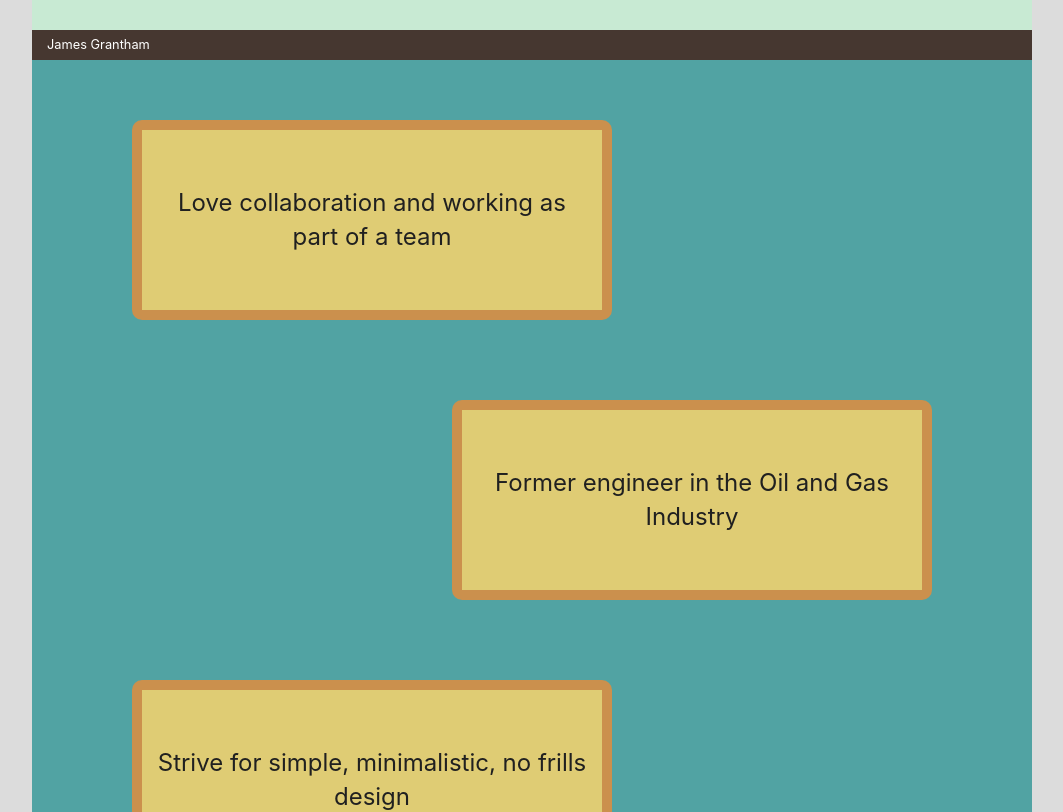
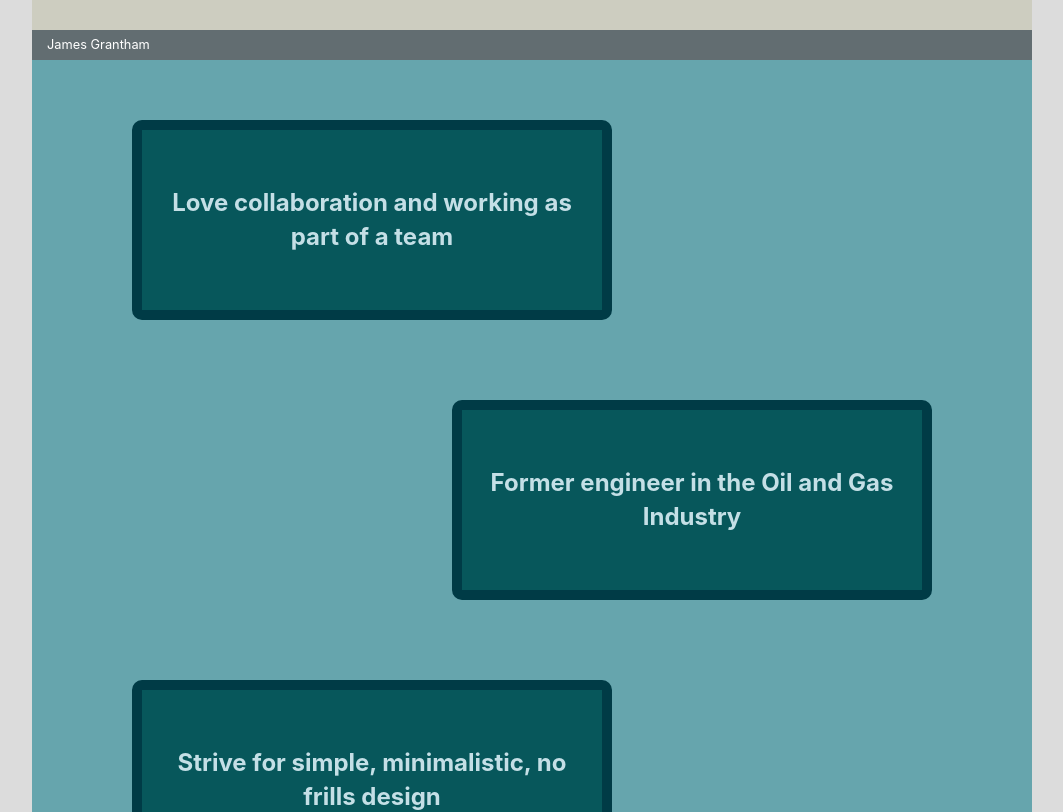
Before and after one commit to jrgrantham/james-grantham, a React (Create React App) app: page / in a window 1280 px wide. Shown: the part 740-1552 px from the top of the page, without its empty margins (108-1171 px from the left). Built offline with nearby package versions, Linux system fonts and the light colour scheme; no server answers.

Commit message:
Landing page colours

```diff
--- a/src/components/Boys.jsx
+++ b/src/components/Boys.jsx
@@ -7,7 +7,7 @@ export default function Boys() {
   return (
     <StyledBoys>
       <Content>
-        <h3 style={hstyle}>... and dedicated Father of three awesome boys!</h3>
+        <h3 style={hstyle}>... and dedicated Father to three awesome boys!</h3>
       </Content>
     </StyledBoys>
   );
--- a/src/components/LandingCaptions.jsx
+++ b/src/components/LandingCaptions.jsx
@@ -2,7 +2,14 @@ import React from "react";
 import styled from "styled-components";
 import { captions } from "../data/captions";
 
-import { mediaBreak, landingCaptionBack, landingCaptionBorder, landingCaption } from "../views/styling";
+import {
+  mediaBreak,
+  landingCaptionBack1,
+  landingCaptionBack2,
+  landingCaptionBorder,
+  landingCaption,
+  landingCaptionFont
+} from "../views/styling";
 
 export default function LandingCaptions() {
   // document.body.style.background = appColor;
@@ -15,15 +22,23 @@ export default function LandingCaptions() {
           key={index}
           className={index % 2 === 0 ? "left" : "right"}
         >
-          <Caption><h4>{caption}</h4></Caption>
+          <Caption>
+            <h4 style={fontStyle}>{caption}</h4>
+          </Caption>
         </CaptionContainer>
       ))}
     </Captions>
   );
 }
 
+const fontStyle = {
+  'color': landingCaptionFont,
+  fontWeight: 'bold'
+};
+
 const Captions = styled.div`
-background-color: ${landingCaptionBack}
+background-color: ${landingCaptionBack2};
+// background-image: linear-gradient(${landingCaptionBack1}, ${landingCaptionBack2});
 padding: 50px 0
 width: 100%;
 
@@ -46,21 +61,21 @@ const CaptionContainer = styled.div`
 `;
 
 const Caption = styled.div`
-  background-color: ${landingCaption}
-  margin: 20px 0
-  display: flex
-  justify-content: center
-  align-items: center
-  // margin: 50px auto
-  border: 10px solid ${landingCaptionBorder}
-  border-radius: 10px
-  padding: 15px
-  width: 300px
-  min-height: 200px
+  background-color: ${landingCaption};
+  margin: 20px 0;
+  display: flex;
+  justify-content: center;
+  align-items: center;
+  // margin: 50px auto;
+  border: 10px solid ${landingCaptionBorder};
+  border-radius: 10px;
+  padding: 15px;
+  width: 300px;
+  min-height: 200px;
 
   @media (min-width: ${mediaBreak}) {
-    margin: 40px 0
+    margin: 40px 0;
     width: 60%;
-    min-width: 400px
+    min-width: 400px;
   }
 `;
--- a/src/views/styling.js
+++ b/src/views/styling.js
@@ -19,14 +19,16 @@ export const orangeMedium = '#ffd27f'
 
 // Landing Page
 
-export const landingHeader = '#463730'
-export const landingFooter = '#463730'
-export const landingInitial = '#C8EAD3'
+export const landingHeader = '#626d71'
+export const landingFooter = landingHeader
+export const landingInitial = '#cdcdc0'
 export const landingInitialFont = '#01295F'
 
-export const landingCaptionBack = '#51A3A3'
-export const landingCaption = '#DFCC74'
-export const landingCaptionBorder = '#CB904D'
+export const landingCaptionBack1 = '#07575B'
+export const landingCaptionBack2 = '#66a5ad'
+export const landingCaption = '#07575B'
+export const landingCaptionBorder = '#003b46'
+export const landingCaptionFont = '#c4dfe6'
 
-export const landingBoysBack = '#AE759F'
-export const landingBoysButton = '#55286F'
+export const landingBoysBack = '#eb5e30'
+export const landingBoysButton = '#752a07'
```
